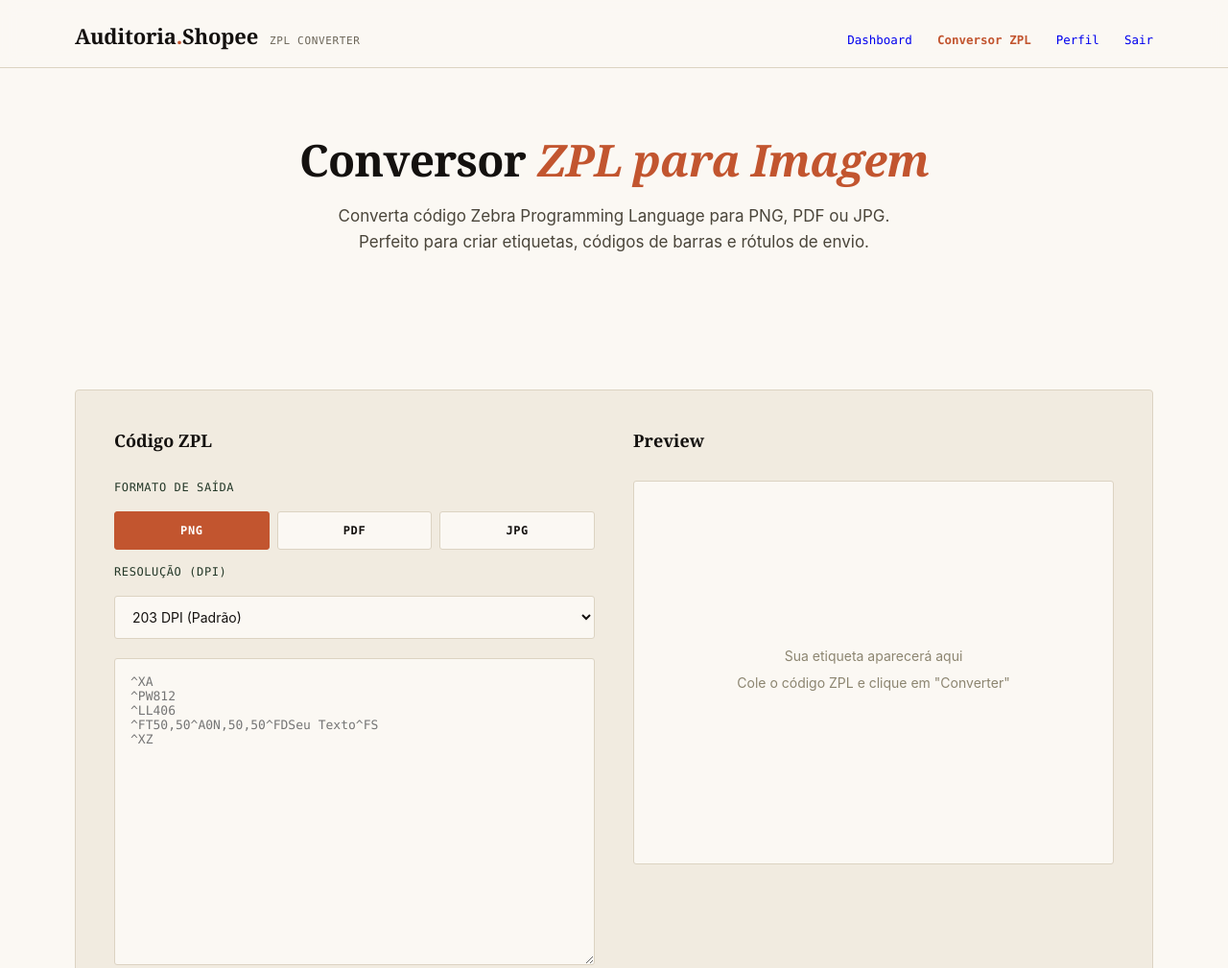
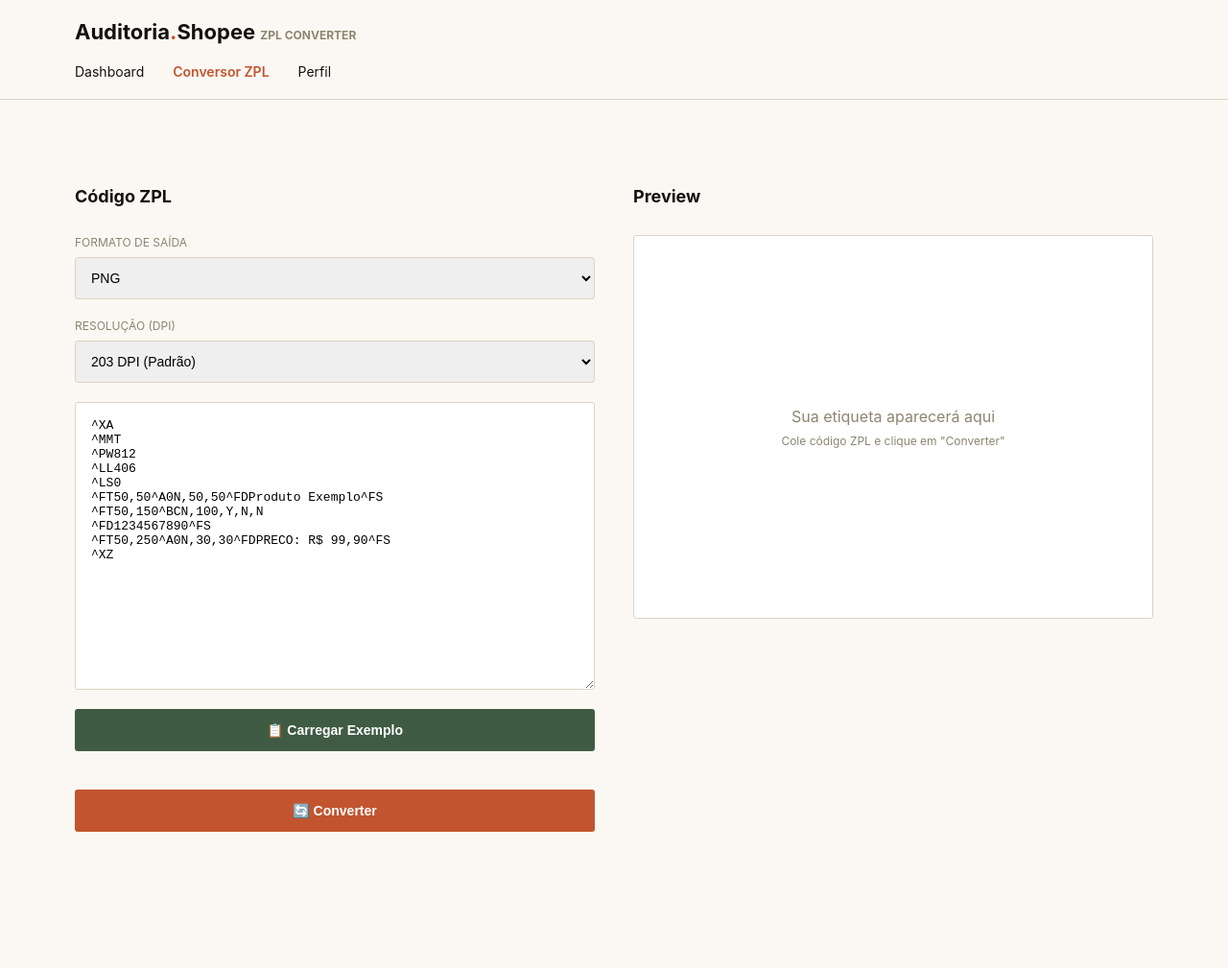
Before and after one commit to vschlussel/auditoriashopee, a plain HTML site: page zpl-converter.html in a window 1280 px wide. Shown: the top 1009 px of the page at 96% size. After the commit the page ends 917 px from the top, so only its background shows below. Drawn offline with Linux system fonts and the light colour scheme.

Commit message:
Update zpl-converter.html

```diff
--- a/zpl-converter.html
+++ b/zpl-converter.html
@@ -8,251 +8,77 @@
     :root {
       --ink: #14110F;
       --paper: #FBF8F3;
-      --paper-2: #F1EBE0;
+      --rust: #C2552F;
+      --moss: #3F5B43;
       --line: #DCD3C2;
-      --moss: #3F5B43;
-      --moss-deep: #243828;
-      --rust: #C2552F;
-      --rust-deep: #963F22;
-      --gold: #B6862C;
-      --red-flag: #A3331F;
-      --green-flag: #2F6B47;
-      --mono: 'IBM Plex Mono', 'SF Mono', Menlo, monospace;
-      --serif: 'Source Serif Pro', Georgia, serif;
-      --sans: 'Inter', -apple-system, sans-serif;
     }
     @import url('https://fonts.googleapis.com/css2?family=Source+Serif+Pro:ital,wght@0,400;0,600;0,700;1,400&family=Inter:wght@400;500;600;700;800&display=swap');
 
     * { box-sizing: border-box; margin: 0; padding: 0; }
-    html, body { background: var(--paper); color: var(--ink); font-family: var(--sans); -webkit-font-smoothing: antialiased; }
-    body { padding-bottom: 80px; }
-    ::selection { background: var(--gold); color: var(--paper); }
+    body { background: var(--paper); color: var(--ink); font-family: 'Inter', sans-serif; }
 
-    /* Header */
-    header.top {
-      border-bottom: 1px solid var(--line);
-      padding: 22px 0 18px;
-      position: sticky;
-      top: 0;
-      z-index: 50;
-      background: rgba(251, 248, 243, 0.92);
-      backdrop-filter: blur(8px);
-    }
-    header.top .wrap {
-      max-width: 1180px;
-      margin: 0 auto;
-      padding: 0 28px;
-      display: flex;
-      align-items: baseline;
-      justify-content: space-between;
-      gap: 20px;
-      flex-wrap: wrap;
-    }
-    .brand {
-      display: flex;
-      align-items: baseline;
-      gap: 12px;
-    }
-    .brand .mark {
-      font-family: var(--serif);
-      font-weight: 700;
-      font-size: 22px;
-      letter-spacing: -0.01em;
-    }
-    .brand .mark span { color: var(--rust); }
-    .brand .tag {
-      font-family: var(--mono);
-      font-size: 11px;
-      letter-spacing: 0.06em;
-      text-transform: uppercase;
-      color: #6B6557;
-    }
-    nav {
-      display: flex;
-      align-items: center;
-      gap: 26px;
-      font-family: var(--mono);
-      font-size: 12.5px;
-      color: #55503F;
-    }
-    nav a {
-      text-decoration: none;
-      cursor: pointer;
-      transition: color 0.2s;
-    }
-    nav a:hover { color: var(--rust); }
+    header { border-bottom: 1px solid var(--line); padding: 20px 0; }
+    .wrap { max-width: 1180px; margin: 0 auto; padding: 0 28px; }
+    .brand { font-size: 22px; font-weight: 700; }
+    .brand span { color: var(--rust); }
+    nav { display: flex; gap: 30px; margin-top: 20px; }
+    nav a { text-decoration: none; color: var(--ink); font-size: 14px; }
     nav a.active { color: var(--rust); font-weight: 600; }
 
-    .wrap {
-      max-width: 1180px;
-      margin: 0 auto;
-      padding: 0 28px;
-    }
+    .converter { padding: 50px 0; }
+    .container { display: grid; grid-template-columns: 1fr 1fr; gap: 40px; margin-top: 40px; }
+    @media (max-width: 900px) { .container { grid-template-columns: 1fr; } }
 
-    /* Hero */
-    .hero {
-      padding: 70px 0 50px;
-      text-align: center;
-    }
-    .hero h1 {
-      font-family: var(--serif);
-      font-weight: 700;
-      font-size: 46px;
-      line-height: 1.1;
-      letter-spacing: -0.015em;
-      max-width: 780px;
-      margin: 0 auto 20px;
-    }
-    .hero h1 em {
-      font-style: italic;
-      color: var(--rust);
-      font-weight: 600;
-    }
-    .hero p {
-      font-size: 17px;
-      line-height: 1.6;
-      color: #4A453A;
-      max-width: 580px;
-      margin: 0 auto;
-    }
-
-    /* Main */
-    .converter {
-      padding: 50px 0 80px;
-    }
-    .converter-container {
-      display: grid;
-      grid-template-columns: 1fr 1fr;
-      gap: 40px;
-      margin-top: 40px;
-      background: var(--paper-2);
-      border: 1px solid var(--line);
-      border-radius: 4px;
-      padding: 40px;
-    }
-    @media (max-width: 900px) {
-      .converter-container { grid-template-columns: 1fr; gap: 30px; }
-    }
-
-    .panel {
-      display: flex;
-      flex-direction: column;
-      gap: 20px;
-    }
-    .panel h3 {
-      font-family: var(--serif);
-      font-size: 18px;
-      font-weight: 700;
-      margin-bottom: 10px;
-    }
-    .label {
-      font-family: var(--mono);
-      font-size: 12px;
-      letter-spacing: 0.05em;
-      text-transform: uppercase;
-      color: var(--moss-deep);
-      margin-bottom: 8px;
-      display: block;
-    }
+    .panel { display: flex; flex-direction: column; gap: 20px; }
+    .panel h3 { font-size: 18px; font-weight: 700; margin-bottom: 10px; }
+    label { font-size: 12px; color: #8C8570; text-transform: uppercase; display: block; margin-bottom: 8px; }
 
     textarea {
       width: 100%;
-      height: 320px;
+      height: 300px;
       padding: 16px;
-      font-family: var(--mono);
+      font-family: 'IBM Plex Mono', monospace;
       font-size: 13px;
       border: 1px solid var(--line);
       border-radius: 3px;
-      background: var(--paper);
-      color: var(--ink);
       resize: vertical;
-      transition: all 0.15s ease;
-    }
-    textarea:focus {
-      outline: none;
-      border-color: var(--rust);
-      box-shadow: 0 0 0 3px rgba(194, 85, 47, 0.1);
-    }
-
-    .settings {
-      display: flex;
-      flex-direction: column;
-      gap: 16px;
-    }
-    .setting {
-      display: flex;
-      flex-direction: column;
-      gap: 10px;
     }
 
     select {
-      padding: 12px 14px;
+      width: 100%;
+      padding: 12px;
       border: 1px solid var(--line);
-      background: var(--paper);
-      color: var(--ink);
-      font-family: var(--sans);
+      border-radius: 3px;
       font-size: 14px;
-      border-radius: 3px;
-      cursor: pointer;
-      transition: all 0.15s ease;
-    }
-    select:focus {
-      outline: none;
-      border-color: var(--rust);
-      box-shadow: 0 0 0 3px rgba(194, 85, 47, 0.1);
     }
 
-    .btn-group {
-      display: flex;
-      gap: 8px;
-      flex-wrap: wrap;
-    }
     button {
-      padding: 12px 14px;
-      border: 1.5px solid var(--line);
-      background: var(--paper);
-      color: var(--ink);
-      font-family: var(--mono);
-      font-size: 12px;
-      font-weight: 600;
-      letter-spacing: 0.05em;
-      text-transform: uppercase;
+      padding: 14px;
+      border: none;
       border-radius: 3px;
+      font-weight: 700;
       cursor: pointer;
-      transition: all 0.15s ease;
-    }
-    button:hover:not(:disabled) {
-      border-color: var(--rust);
-      color: var(--rust);
-    }
-    button:disabled {
-      background: #B0A399;
-      cursor: not-allowed;
-      color: #8C8570;
+      font-size: 14px;
     }
 
     .btn-primary {
       width: 100%;
-      padding: 16px;
       background: var(--rust);
-      color: var(--paper);
-      border: none;
-      font-weight: 700;
-      font-size: 14px;
+      color: white;
       margin-top: 20px;
     }
-    .btn-primary:hover:not(:disabled) { background: var(--rust-deep); }
+    .btn-primary:hover { background: #963F22; }
+    .btn-primary:disabled { background: #B0A399; cursor: not-allowed; }
 
     .btn-secondary {
       background: var(--moss);
-      color: var(--paper);
-      border: none;
-      flex: 1;
+      color: white;
+      width: 100%;
     }
-    .btn-secondary:hover:not(:disabled) { background: #2F5137; }
+    .btn-secondary:hover { background: #2F5137; }
 
     .preview-panel {
-      background: var(--paper);
+      background: white;
       border: 1px solid var(--line);
       border-radius: 3px;
       padding: 24px;
@@ -262,123 +88,81 @@
       justify-content: center;
       overflow: auto;
     }
+
     #previewImage {
       max-width: 100%;
       max-height: 400px;
       object-fit: contain;
-      border-radius: 2px;
     }
+
     .preview-empty {
       text-align: center;
       color: #8C8570;
     }
-    .preview-empty p {
-      font-size: 14px;
-      line-height: 1.6;
-      margin-bottom: 6px;
-    }
 
     .error {
-      padding: 14px 16px;
+      padding: 14px;
       background: #FEE8E0;
       border: 1px solid #E8C4B8;
       border-radius: 3px;
-      font-size: 13px;
       color: #A3331F;
       display: none;
       margin-top: 16px;
+      font-size: 13px;
     }
     .error.show { display: block; }
 
     .download-btn {
-      display: block;
+      display: none;
       width: 100%;
       padding: 16px;
       background: var(--moss);
-      color: var(--paper);
-      font-family: var(--sans);
+      color: white;
       font-weight: 700;
-      font-size: 14px;
       border: none;
       border-radius: 3px;
       cursor: pointer;
-      text-transform: uppercase;
-      letter-spacing: 0.05em;
       margin-top: 12px;
     }
+    .download-btn.show { display: block; }
     .download-btn:hover { background: #2F5137; }
-
-    footer {
-      border-top: 1px solid var(--line);
-      padding: 40px 0 30px;
-      margin-top: 80px;
-      text-align: center;
-      font-size: 12px;
-      color: #8C8570;
-      font-family: var(--mono);
-    }
-
-    @media (max-width: 600px) {
-      .hero h1 { font-size: 32px; }
-      .hero p { font-size: 15px; }
-      .converter-container { padding: 24px; gap: 24px; }
-      textarea { height: 240px; font-size: 12px; }
-      .btn-group button { font-size: 11px; padding: 10px; }
-    }
   </style>
 </head>
 <body>
 
-<!-- Header -->
-<header class="top">
+<header>
   <div class="wrap">
-    <div class="brand">
-      <div class="mark">Auditoria<span>.</span>Shopee</div>
-      <div class="tag">ZPL Converter</div>
-    </div>
+    <div class="brand">Auditoria<span>.</span>Shopee <small style="font-size: 12px; color: #8C8570;">ZPL CONVERTER</small></div>
     <nav>
       <a href="/">Dashboard</a>
       <a href="/zpl-converter.html" class="active">Conversor ZPL</a>
       <a href="/perfil.html">Perfil</a>
-      <a href="javascript:void(0)">Sair</a>
     </nav>
   </div>
 </header>
 
-<!-- Hero -->
-<section class="hero">
-  <div class="wrap">
-    <h1>Conversor <em>ZPL para Imagem</em></h1>
-    <p>Converta código Zebra Programming Language para PNG, PDF ou JPG. Perfeito para criar etiquetas, códigos de barras e rótulos de envio.</p>
-  </div>
-</section>
-
-<!-- Converter -->
 <section class="converter">
   <div class="wrap">
-    <div class="converter-container">
+    <div class="container">
 
-      <!-- Input -->
       <div class="panel">
         <h3>Código ZPL</h3>
 
-        <div class="settings">
-          <div class="setting">
-            <label class="label">Formato de Saída</label>
-            <div class="btn-group">
-              <button onclick="setFormat('png')" id="fmt-png" class="active" style="flex: 1; background: var(--rust); color: white; border-color: var(--rust);">PNG</button>
-              <button onclick="setFormat('pdf')" id="fmt-pdf" style="flex: 1;">PDF</button>
-              <button onclick="setFormat('jpg')" id="fmt-jpg" style="flex: 1;">JPG</button>
-            </div>
-          </div>
+        <div>
+          <label>Formato de Saída</label>
+          <select id="formatSelect">
+            <option value="png">PNG</option>
+            <option value="pdf">PDF</option>
+            <option value="jpg">JPG</option>
+          </select>
+        </div>
 
-          <div class="setting">
-            <label class="label">Resolução (DPI)</label>
-            <select id="dpiSelect">
-              <option value="203">203 DPI (Padrão)</option>
-              <option value="300">300 DPI (Alta Qualidade)</option>
-            </select>
-          </div>
+        <div>
+          <label>Resolução (DPI)</label>
+          <select id="dpiSelect">
+            <option value="203">203 DPI (Padrão)</option>
+            <option value="300">300 DPI</option>
+          </select>
         </div>
 
         <textarea id="zplInput" placeholder="^XA
@@ -393,36 +177,26 @@
         <div id="error" class="error"></div>
       </div>
 
-      <!-- Preview -->
       <div class="panel">
         <h3>Preview</h3>
 
         <div class="preview-panel">
           <div class="preview-empty" id="previewEmpty">
             <p>Sua etiqueta aparecerá aqui</p>
-            <p>Cole o código ZPL e clique em "Converter"</p>
+            <p style="font-size: 12px; margin-top: 8px;">Cole código ZPL e clique em "Converter"</p>
           </div>
           <img id="previewImage" style="display: none;" alt="Preview ZPL" />
         </div>
 
-        <button class="download-btn" id="downloadBtn" onclick="downloadFile()" style="display: none;">⬇️ Download Etiqueta</button>
+        <button class="download-btn" id="downloadBtn" onclick="downloadFile()">⬇️ Download Etiqueta</button>
       </div>
 
     </div>
   </div>
 </section>
 
-<!-- Footer -->
-<footer>
-  <div class="wrap">
-    <p>ZPL Converter · Integrado ao Auditoria.Shopee</p>
-    <p style="margin-top: 8px; font-size: 11px;">Conversão em tempo real · Seguro e sem armazenamento</p>
-  </div>
-</footer>
-
 <script>
-let currentFormat = 'png';
-let currentPreviewUrl = null;
+let currentPreviewBlob = null;
 
 function showError(msg) {
   const el = document.getElementById('error');
@@ -432,24 +206,6 @@ function showError(msg) {
 
 function hideError() {
   document.getElementById('error').classList.remove('show');
-}
-
-function setFormat(fmt) {
-  currentFormat = fmt;
-  ['png', 'pdf', 'jpg'].forEach(f => {
-    const btn = document.getElementById(`fmt-${f}`);
-    if (btn) {
-      if (f === fmt) {
-        btn.style.background = 'var(--rust)';
-        btn.style.color = 'white';
-        btn.style.borderColor = 'var(--rust)';
-      } else {
-        btn.style.background = 'var(--paper)';
-        btn.style.color = 'var(--ink)';
-        btn.style.borderColor = '#DCD3C2';
-      }
-    }
-  });
 }
 
 function loadExample() {
@@ -471,6 +227,7 @@ async function handleConvert() {
   hideError();
   const zplCode = document.getElementById('zplInput').value.trim();
   const dpi = document.getElementById('dpiSelect').value;
+  const format = document.getElementById('formatSelect').value;
 
   if (!zplCode) {
     showError('Por favor, insira um código ZPL válido');
@@ -482,36 +239,44 @@ async function handleConvert() {
   btn.textContent = '⏳ Convertendo...';
 
   try {
-    // Chamar API serverless
+    console.log('Enviando para API:', { zpl: zplCode.substring(0, 50) + '...', format, dpi });
+
     const response = await fetch('/api/convert-zpl', {
       method: 'POST',
       headers: { 'Content-Type': 'application/json' },
       body: JSON.stringify({
         zpl: zplCode,
-        format: currentFormat,
+        format: format,
         dpi: dpi
       })
     });
 
+    console.log('Response status:', response.status);
+
     if (!response.ok) {
-      const errorData = await response.json();
-      throw new Error(errorData.message || `Erro ${response.status}`);
+      const text = await response.text();
+      console.error('Error response:', text);
+      throw new Error(`Erro ${response.status}: ${text.substring(0, 100)}`);
     }
 
     const blob = await response.blob();
-    currentPreviewUrl = URL.createObjectURL(blob);
+    console.log('Blob recebido:', blob.type, blob.size);
 
-    // Mostrar preview
+    currentPreviewBlob = blob;
+    const imageUrl = URL.createObjectURL(blob);
+
     document.getElementById('previewEmpty').style.display = 'none';
-    document.getElementById('downloadBtn').style.display = 'block';
+    document.getElementById('downloadBtn').classList.add('show');
 
     const img = document.getElementById('previewImage');
-    img.src = currentPreviewUrl;
+    img.src = imageUrl;
     img.style.display = 'block';
 
+    console.log('Preview exibido com sucesso!');
+
   } catch (err) {
+    console.error('Erro completo:', err);
     showError('Erro: ' + err.message);
-    console.error(err);
   } finally {
     btn.disabled = false;
     btn.textContent = '🔄 Converter';
@@ -519,18 +284,21 @@ async function handleConvert() {
 }
 
 function downloadFile() {
-  if (!currentPreviewUrl) return;
+  if (!currentPreviewBlob) {
+    showError('Nenhuma etiqueta para baixar');
+    return;
+  }
 
+  const url = URL.createObjectURL(currentPreviewBlob);
   const link = document.createElement('a');
-  link.href = currentPreviewUrl;
-  link.download = `etiqueta-${Date.now()}.${currentFormat}`;
+  link.href = url;
+  link.download = `etiqueta-${Date.now()}.png`;
   link.click();
+  URL.revokeObjectURL(url);
 }
 
-// Inicializar
-window.addEventListener('load', () => {
-  setFormat('png');
-});
+// Carregar exemplo ao abrir
+window.addEventListener('load', loadExample);
 </script>
 
 </body>
```
